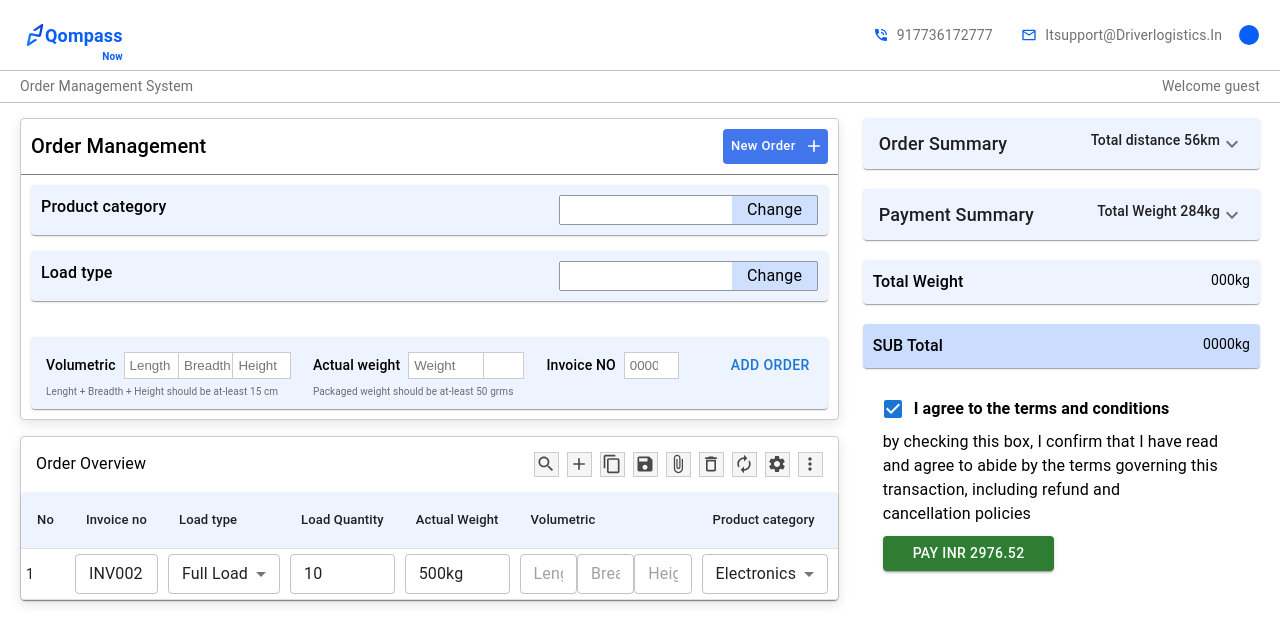
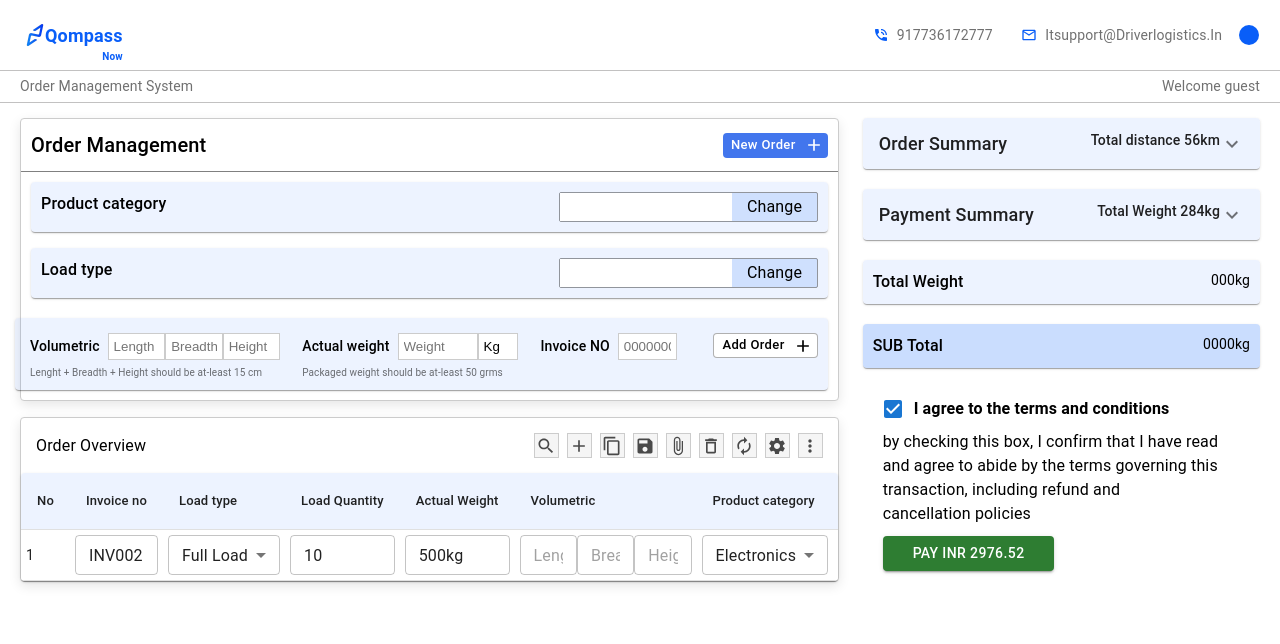
Before and after one commit to sanjaii1/driverLogi-qompassNow-app, a React (Create React App) app: page / in a window 1280 px wide. Shown: the top 644 px of the page. Built offline with nearby package versions, Linux system fonts and the light colour scheme.

Commit message:
feat: formik implementation ina volumetric

```diff
--- a/package.json
+++ b/package.json
@@ -10,6 +10,7 @@
     "@testing-library/jest-dom": "^5.17.0",
     "@testing-library/react": "^13.4.0",
     "@testing-library/user-event": "^13.5.0",
+    "formik": "^2.4.6",
     "react": "^18.3.1",
     "react-dom": "^18.3.1",
     "react-router-dom": "^6.26.2",
--- a/src/pages/componets/orderManagement.js
+++ b/src/pages/componets/orderManagement.js
@@ -10,6 +10,7 @@ import HouseHold from "../../assets/image/sofa.png";
 import CartonBox from "../../assets/image/carton.png";
 import WoodenBox from "../../assets/image/wooden.png";
 import Plastic from "../../assets/image/plastic.png";
+import { Formik, Form, Field } from "formik";
 
 export default function OrderManagement() {
   const [selectProductCateActive, setSelectProductCateActive] = useState(false);
@@ -17,7 +18,13 @@ export default function OrderManagement() {
   const [selectedItem, setSelectedItem] = useState(null);
   const [selectedLoadItem, setSelectedLoadItem] = useState(null);
 
-  console.log(selectedItem, "askjghjabshb");
+  const initialValues = {
+    length: "",
+    breadth: "",
+    height: "",
+    actualWeight: "",
+    invoiceNo: "",
+  };
 
   const productItem = [
     { name: "Consumables", src: Consumables },
@@ -39,6 +46,29 @@ export default function OrderManagement() {
     setSelectedItem(itemName);
     setSelectProductCateActive(false);
     setSelectLoadTypeActive(true);
+  };
+  const handleNewOrderClick = () => {
+    setSelectProductCateActive(false);
+    setSelectLoadTypeActive(false);
+    setSelectedItem(null);
+    setSelectedLoadItem(null);
+  };
+
+  const handleSubmit = (values) => {
+    console.log("Form Values:", values);
+  };
+
+  const restrictToNumbers = (e) => {
+    if (
+      !/[0-9]/.test(e.key) &&
+      e.key !== "Backspace" &&
+      e.key !== "Delete" &&
+      e.key !== "ArrowLeft" &&
+      e.key !== "ArrowRight" &&
+      e.key !== "Tab"
+    ) {
+      e.preventDefault();
+    }
   };
 
   return (
@@ -81,12 +111,14 @@ export default function OrderManagement() {
                   backgroundColor: "#4276ed",
                   color: "#fff",
                   fontSize: "13px",
+                  height: "25px",
                   "&:hover": {
                     backgroundColor: "#4276ed",
                     opacity: 1,
                   },
                 }}
                 endIcon={<AddIcon />}
+                onClick={() => handleNewOrderClick()}
               >
                 New Order
               </Button>
@@ -379,18 +411,7 @@ export default function OrderManagement() {
                               inputMode: "numeric",
                               pattern: "[0-9]*",
                             }}
-                            onKeyDown={(e) => {
-                              if (
-                                !/[0-9]/.test(e.key) &&
-                                e.key !== "Backspace" &&
-                                e.key !== "Delete" &&
-                                e.key !== "ArrowLeft" &&
-                                e.key !== "ArrowRight" &&
-                                e.key !== "Tab"
-                              ) {
-                                e.preventDefault();
-                              }
-                            }}
+                            onKeyDown={(e) => restrictToNumbers(e)}
                             variant="outlined"
                             sx={{
                               "& .MuiOutlinedInput-input": {
@@ -421,6 +442,7 @@ export default function OrderManagement() {
                             textTransform: "capitalize",
                             fontSize: "13px",
                             color: "#000000",
+                            fontWeight: 550,
                             borderColor: "#000000",
                             "&:hover": {
                               color: "#000000",
@@ -438,6 +460,9 @@ export default function OrderManagement() {
             )}
           </Grid>
 
+          <Formik initialValues={initialValues} onSubmit={handleSubmit}>
+            {({ values, handleChange }) => (
+              <Form>
                 <Grid item xs={12} sm={12} md={12} lg={12} xl={12}>
                   <Box
                     sx={{
@@ -470,11 +495,17 @@ export default function OrderManagement() {
                             Volumetric
                           </Typography>
 
-                    <Grid container spacing={1} sx={{ flexGrow: 2 }}>
+                          <Grid container spacing={1.5} sx={{ flexGrow: 2 }}>
                             <Grid item xs={4} sm={4} md={4} lg={4} xl={4}>
-                        <input
-                          // type="number"
+                              <Field
+                                inputProps={{
+                                  inputMode: "numeric",
+                                  pattern: "[0-9]*",
+                                }}
+                                name="length"
                                 placeholder="Length"
+                                type="text"
+                                onKeyDown={(e) => restrictToNumbers(e)}
                                 style={{
                                   width: "100%",
                                   padding: "5px",
@@ -483,9 +514,15 @@ export default function OrderManagement() {
                               />
                             </Grid>
                             <Grid item xs={4} sm={4} md={4} lg={4} xl={4}>
-                        <input
-                          // type="number"
+                              <Field
+                                inputProps={{
+                                  inputMode: "numeric",
+                                  pattern: "[0-9]*",
+                                }}
+                                onKeyDown={(e) => restrictToNumbers(e)}
+                                name="breadth"
                                 placeholder="Breadth"
+                                type="text"
                                 style={{
                                   width: "100%",
                                   padding: "5px",
@@ -494,8 +531,15 @@ export default function OrderManagement() {
                               />
                             </Grid>
                             <Grid item xs={4} sm={4} md={4} lg={4} xl={4}>
-                        <input
+                              <Field
+                                inputProps={{
+                                  inputMode: "numeric",
+                                  pattern: "[0-9]*",
+                                }}
+                                onKeyDown={(e) => restrictToNumbers(e)}
+                                name="height"
                                 placeholder="Height"
+                                type="text"
                                 style={{
                                   width: "100%",
                                   padding: "5px",
@@ -537,11 +581,17 @@ export default function OrderManagement() {
                             Actual weight
                           </Typography>
 
-                    <Grid container spacing={1} sx={{ flexGrow: 1 }}>
+                          <Grid container spacing={1.4} sx={{ flexGrow: 1 }}>
                             <Grid item xs={8} sm={8} md={8}>
-                        <input
-                          type="number"
+                              <Field
+                                inputProps={{
+                                  inputMode: "numeric",
+                                  pattern: "[0-9]*",
+                                }}
+                                onKeyDown={(e) => restrictToNumbers(e)}
+                                name="actualWeight"
                                 placeholder="Weight"
+                                type="text"
                                 style={{
                                   width: "100%",
                                   padding: "5px",
@@ -551,7 +601,7 @@ export default function OrderManagement() {
                             </Grid>
                             <Grid item xs={4} sm={4} md={4}>
                               <input
-                          type="number"
+                                value={"Kg"}
                                 style={{
                                   width: "100%",
                                   padding: "5px",
@@ -593,9 +643,10 @@ export default function OrderManagement() {
                             Invoice NO
                           </Typography>
 
-                    <input
-                      type="number"
+                          <Field
+                            name="invoiceNo"
                             placeholder="00000000"
+                            type="text"
                             style={{
                               width: "100%",
                               padding: "5px",
@@ -612,13 +663,33 @@ export default function OrderManagement() {
                         md={6}
                         lg={2}
                         xl={2}
-                  sx={{ ml: "auto", textAlign: "right" }}
+                        sx={{ textAlign: "right", marginTop: "5px" }}
                       >
-                  <Button>add order</Button>
+                        <Button
+                          type="submit"
+                          sx={{
+                            textTransform: "capitalize",
+                            backgroundColor: "#fff",
+                            color: "#000000",
+                            fontSize: "13px",
+                            border: "1px solid #0000004f",
+                            height: "25px",
+                            "&:hover": {
+                              backgroundColor: "#fff",
+                              opacity: 1,
+                            },
+                          }}
+                          endIcon={<AddIcon />}
+                        >
+                          Add Order
+                        </Button>
                       </Grid>
                     </Grid>
                   </Box>
                 </Grid>
+              </Form>
+            )}
+          </Formik>
         </Grid>
       </Box>
     </Box>
```
Also changed, not shown: 1 other file (tests, documents, lock files or other folders). Lines whose indentation alone changed are shown as unchanged.
